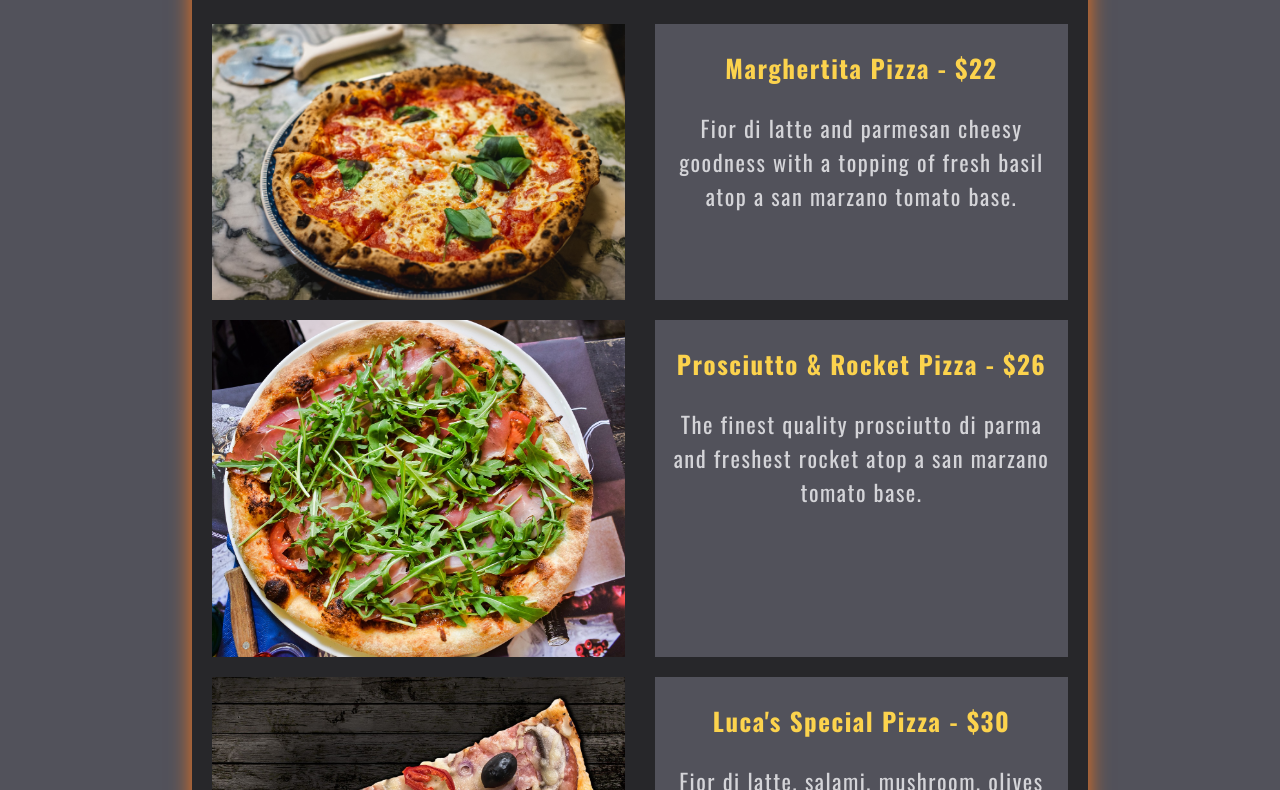
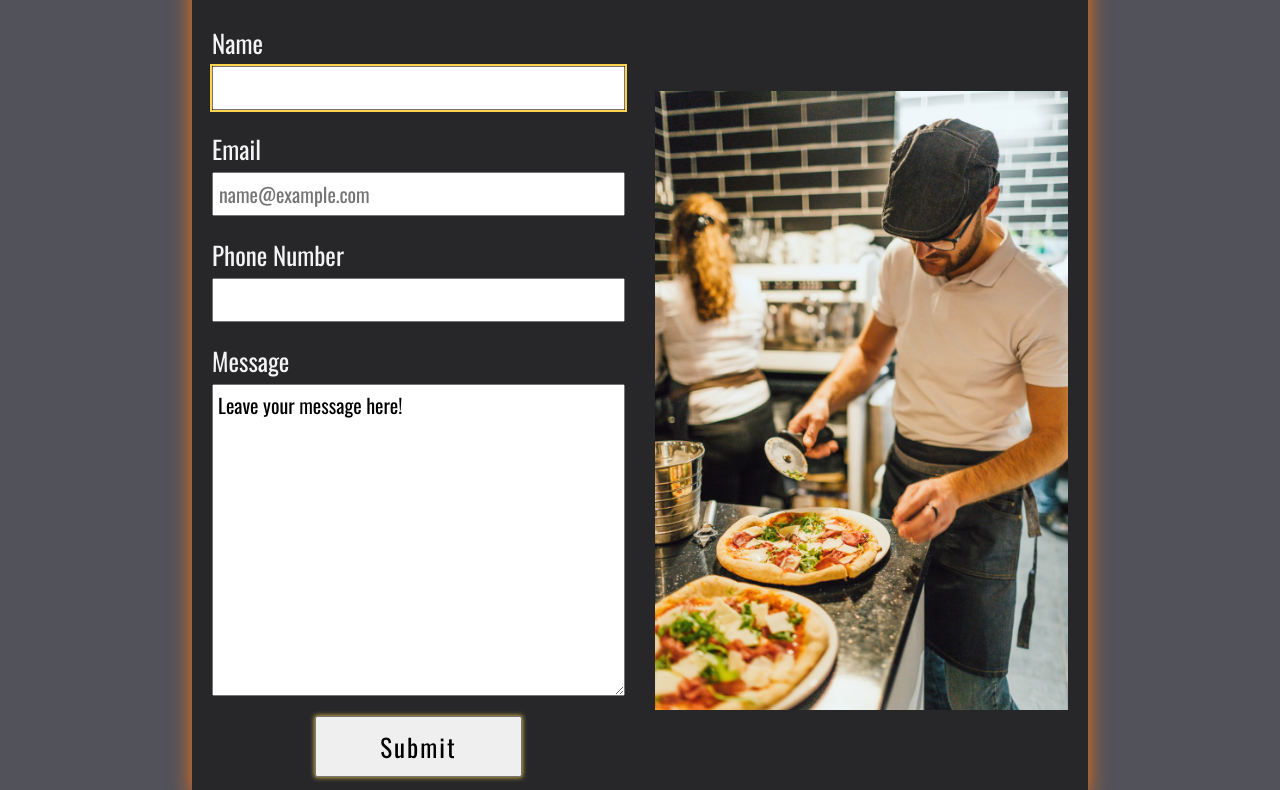
Before and after one commit to lsbdevops/odin-restaurant, a website built with webpack: page src/index.html in a window 1280 px wide. Shown: the part 252-1042 px from the top of the page. Built offline with nearby package versions, Linux system fonts and the light colour scheme.

Commit message:
Create module to render contact page content
1. createContactContent.js created to render menu page html.
2. Correct bug in style.css for max-height of images on menu and
   contact page.

```diff
--- /dev/null
+++ b/src/createContactContent.js
@@ -0,0 +1,85 @@
+import {default as elGenerator, appendSiblingsToParent, appendCascadingChildren, ElObject as ElObj} from "./domManipulator";
+import pizzaKitchen from "./Assets/Pizza kitchen.jpg";
+
+const formElements = ['name', 'email', 'phone', 'message', 'button'];
+
+export default function createContactContent() {
+    const contactObjs = [
+        new ElObj('div', 'main-content-wrapper'),
+        new ElObj('div', 'contact-us'),
+        new ElObj('h2', null, 'Contact Us'),
+        new ElObj('form', null, null, {'action': ''})
+    ]
+
+    const [parent, wrapper, h2, formParent] = elGenerator(contactObjs);
+    const inputEls = [];
+    formElements.forEach(element => {
+        inputEls.push(createFormElement(createGetFormElement(element)));
+    })
+
+    const form = appendSiblingsToParent(formParent, inputEls);
+
+    const img = new Image();
+    img.src = pizzaKitchen;
+    img.alt = 'Pizza Store Kitchen';
+
+    parent.appendChild(appendSiblingsToParent(wrapper, [h2, form, img]));
+
+    return parent;
+}
+
+function createFormElement(type) {
+    // Create form row elements.
+    const formRowObjs = [new ElObj('div', 'form-row')];
+
+    // Label element is not required if a button is being created.
+    if (type.type !== 'button') {
+        formRowObjs.push(new ElObj('label', null, `${type.labelText}`, {'for': type.name}));
+    }
+
+    formRowObjs.push(new ElObj(type.type, null, type.text, type.attributes));
+
+    const [parent, ...children] = elGenerator(formRowObjs);
+
+    return appendSiblingsToParent(parent, children);
+}
+
+
+function createGetFormElement(type) {
+    switch(type) {
+        case 'name': return {
+            'type': 'input',
+            'name': 'name',
+            'labelText': 'Name',
+            'text': '',
+            'attributes': {'type': 'text', 'name': 'name', 'id': 'name', 'autofocus': ''}
+        };
+        case 'email': return {
+            'type': 'input',
+            'name': 'email',
+            'labelText': 'Email',
+            'text': '',
+            'attributes': {'type': 'email', 'name': 'email', 'id': 'email', 'placeholder': 'name@example.com'}
+        };
+        case 'phone': return {
+            'type': 'input',
+            'name': 'phone',
+            'labelText': 'Phone Number',
+            'text': '',
+            'attributes': {'type': 'tel', 'name': 'phone', 'id': 'phone'}
+        };
+        case 'message': return {
+            'type': 'textarea',
+            'name': 'message',
+            'labelText': 'Message',
+            'text': 'Leave your message here!',
+            'attributes': {'name': 'message', 'id': 'message', 'cols': '30', 'rows': '10'}
+        };
+        case 'button': return {
+            'type': 'button',
+            'text': 'Submit',
+            'attributes': {'type': 'button'}
+        };
+    }
+
+}
--- a/src/script.js
+++ b/src/script.js
@@ -2,10 +2,11 @@ import "./style.css";
 import header from "./createHeader.js";
 import footer from "./createFooter.js";
 import home from "./createHomeContent.js";
-import menu from "./createMenuContent";
+import menu from "./createMenuContent.js";
+import contact from "./createContactContent.js";
 
 
 const content = document.querySelector("#content");
 content.appendChild(header());
-content.appendChild(menu());
+content.appendChild(contact());
 content.appendChild(footer('home'));
--- a/src/style.css
+++ b/src/style.css
@@ -147,8 +147,15 @@ body {
 
 .menu > img, .contact-us > img {
     width: 100%;
+    object-fit: cover;
+}
+
+.contact-us > img {
+    max-height: 800px;
+}
+
+.menu> img {
     max-height: 400px;
-    object-fit: cover;
 }
 
 .item-information > h3 {
```
